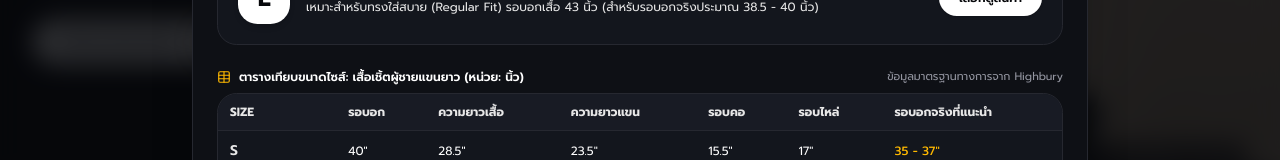
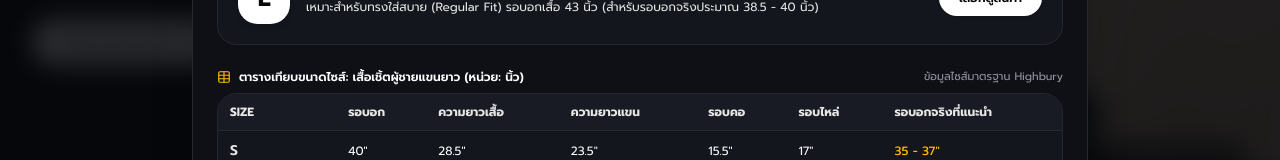
Before and after one commit to papound/highbury_shirt, a Next.js app: page / in a window 1280 px wide. Both pictures are taken after a click on the button "คำนวณไซส์ Smart Size". Shown: the part 529-689 px from the top of the page. Built offline with nearby package versions, Linux system fonts and the light colour scheme; no server answers; the database is empty; a small style sheet from the web is missing; a web font is replaced by a local one.

Commit message:
fix(copy): update Thai size information text for clarity

```diff
--- a/components/storefront/v3/smart-size-guide-modal.tsx
+++ b/components/storefront/v3/smart-size-guide-modal.tsx
@@ -683,7 +683,7 @@ export default function SmartSizeGuideModal({
             </div>
             <span className={`text-[11px] ${isLight ? "text-[#64748B]" : "text-[#9496A1]"}`}>
               {lang === "th"
-                ? "ข้อมูลมาตรฐานทางการจาก Highbury"
+                ? "ข้อมูลไซส์มาตรฐาน Highbury"
                 : "Official factory standard from Highbury"}
             </span>
           </div>
```
